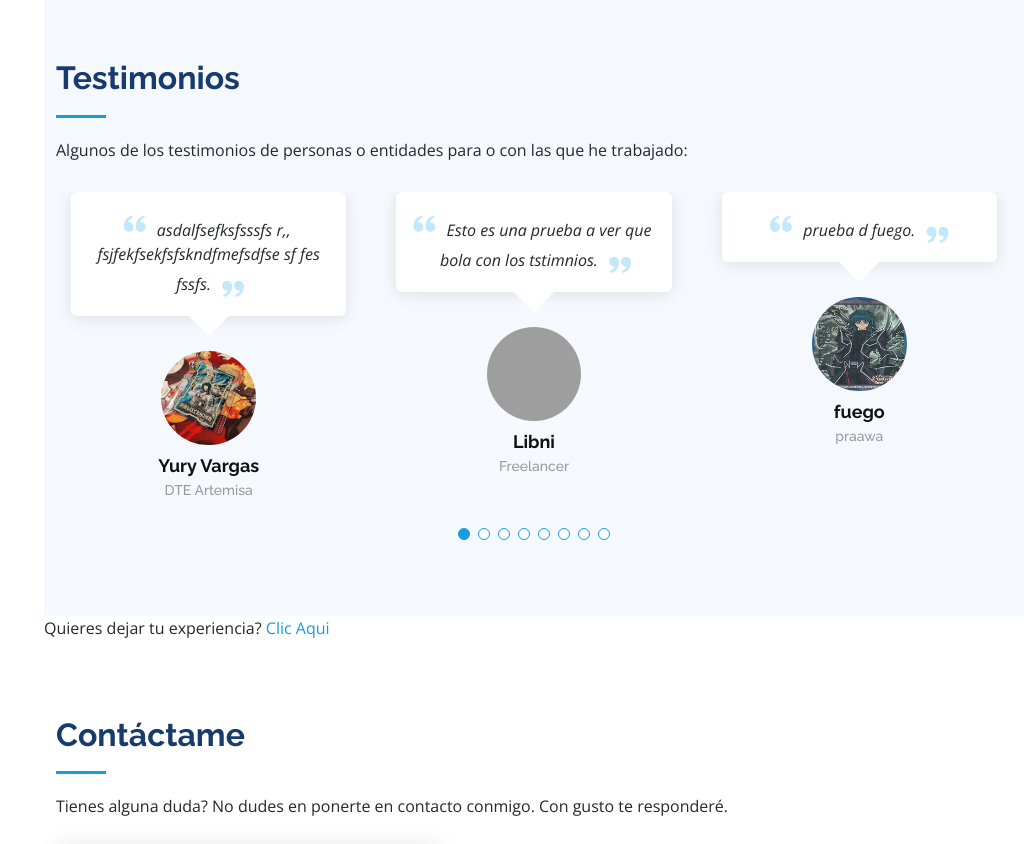
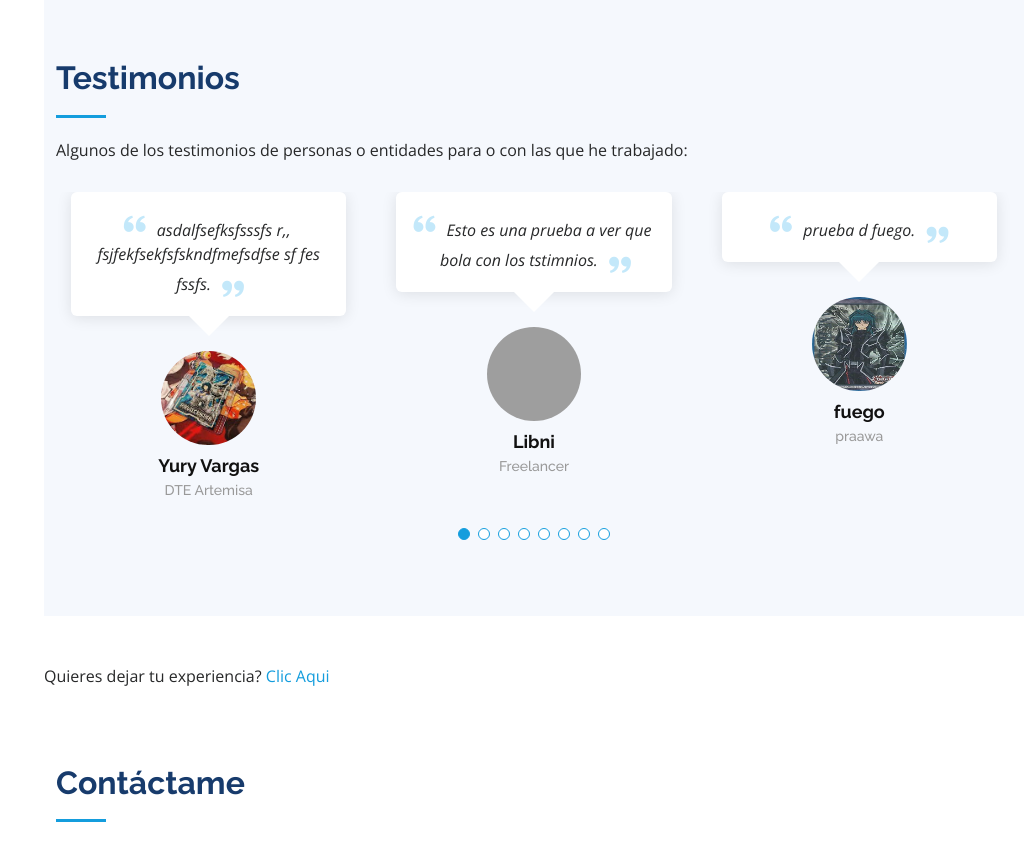
Before and after one commit to yandivd/myPortafolio, a Django app: page / in a window 1280 px wide. Shown: the part 4276-5120 px from the top of the page, without its empty margins (256-1280 px from the left). Run offline with Django 3.2, Linux system fonts and the light colour scheme; data comes from the database, SQL or seed files in the repository; both versions use the stored data as it was after the commit; some libraries are stand-ins or nearby versions; grey boxes are pictures that could not be loaded.

Commit message:
margen entre div y el quieres ddejar ....?

```diff
--- a/main/templates/main/index.html
+++ b/main/templates/main/index.html
@@ -351,7 +351,7 @@
       </div>
     </section><!-- End Testimonials Section -->
 
-    <p>Quieres dejar tu experiencia? <a href="{% url 'crear_testimonio' %}">Clic Aqui</a></p>
+    <p class="mt-5">Quieres dejar tu experiencia? <a href="{% url 'crear_testimonio' %}">Clic Aqui</a></p>
 
     <!-- ======= Contact Section ======= -->
     <section id="contact" class="contact">
```
Also changed, not shown: db.sqlite3.
